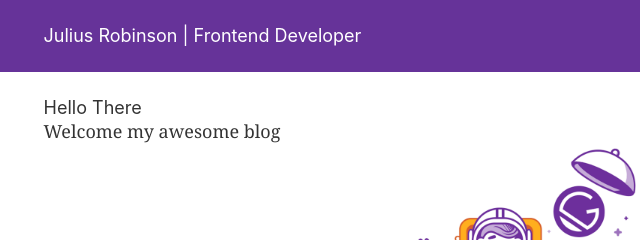
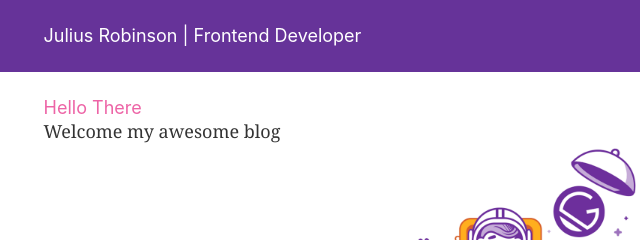
Before and after one commit to Julius-R/gatsby-blog, a Gatsby site: page / in a window 1280 px wide. Shown: the top 240 px of the page, 136-776 px from the left. Built offline with nearby package versions, Linux system fonts and the light colour scheme; Gatsby itself is replaced by a stand-in of ours.

Commit message:
changed cvolor

```diff
--- a/src/pages/index.js
+++ b/src/pages/index.js
@@ -9,7 +9,7 @@ const IndexPage = () => (
   <Layout>
     <SEO title="Home" keywords={[`gatsby`, `application`, `react`]} />
     <div className="home">
-      <h1 className="text-pink">Hello There</h1>
+      <h1 className="text-pink-500">Hello There</h1>
       <p>Welcome my awesome blog</p>
       <div>
         <div
```
